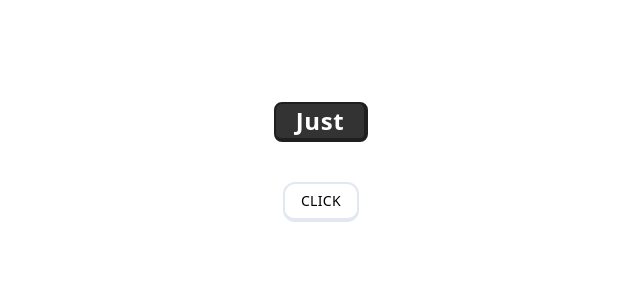
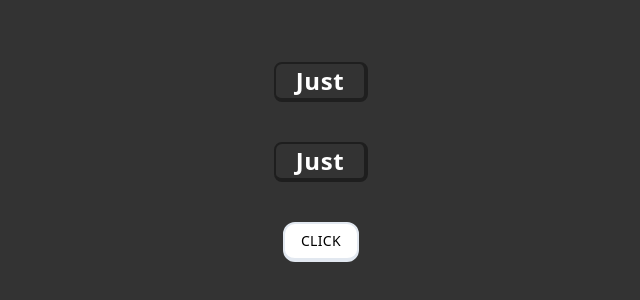
Before and after one commit to pchupchu/playscript-ui-library-v1--pchupchu, a Next.js app: page / in a window 1280 px wide. Shown: the part 238-538 px from the top of the page, without its empty margins (319-959 px from the left). Built offline with nearby package versions, Linux system fonts and the light colour scheme.

Commit message:
Добавлена кнопка с framer-motion

```diff
--- a/app/page.tsx
+++ b/app/page.tsx
@@ -2,18 +2,24 @@
 
 import { Button } from '@/components/ui/button';
 import WordInSentence from '@/components/word-in-sentence';
+import WordInSentenceAnimated from '@/components/word-in-sentence-animated';
 
 import { useState } from 'react';
 
 export default function Home() {
   const [isActive, setIsActive] = useState(false);
-  const [isHovered, setIsHovered] = useState(false);
 
   return (
-    <main className='flex h-screen flex-col items-center justify-center gap-10 bg-white'>
-      <WordInSentence variant='default'>Just</WordInSentence>
+    <main className='flex h-screen flex-col items-center justify-center gap-10 bg-background'>
+      <WordInSentence variant={isActive ? 'active' : 'default'}>
+        Just
+      </WordInSentence>
 
-      <Button onClick={() => setIsHovered(!isHovered)}>Click</Button>
+      <WordInSentenceAnimated condition={isActive} variant='default'>
+        Just
+      </WordInSentenceAnimated>
+
+      <Button onClick={() => setIsActive(!isActive)}>Click</Button>
     </main>
   );
 }
--- /dev/null
+++ b/components/word-in-sentence-animated.tsx
@@ -0,0 +1,63 @@
+import { VariantProps, cva } from 'class-variance-authority';
+import { AnimatePresence, motion } from 'framer-motion';
+
+const wordInSentenceVariants = cva(
+  'flex h-10 px-[20px] py-2.5 tracking-wide items-center justify-center whitespace-nowrap rounded-lg text-2xl font-semibold ring-offset-background transition-colors focus-visible:outline-none focus-visible:ring-2 focus-visible:ring-ring focus-visible:ring-offset-2 disabled:pointer-events-none disabled:opacity-50',
+  {
+    variants: {
+      variant: {
+        default:
+          'bg-background text-white border-border border-2 border-b-4 border-r-4 hover:px-[21px] hover:border-b-2 hover:border-r-2 hover:shadow-primary',
+        active:
+          'bg-background text-white border-primary border-2 hover:px-[21px] hover:shadow-primary',
+      },
+    },
+    defaultVariants: {
+      variant: 'default',
+    },
+  }
+);
+
+const motionVariants = {
+  shadowBorderOff: {
+    border: '2px solid rgb(30, 30, 30)',
+    paddingLeft: '21px',
+    paddingRight: '21px',
+  },
+  shadowBorderOn: {
+    border: '2px solid rgb(30, 30, 30)',
+    borderBottom: '4px solid rgb(30, 30, 30)',
+    borderRight: '4px solid rgb(30, 30, 30)',
+    transition: { type: 'spring' },
+  },
+};
+
+type WordInSentenceVariantsProps = VariantProps<typeof wordInSentenceVariants>;
+
+interface WordInSentenceProps extends WordInSentenceVariantsProps {
+  children: React.ReactNode;
+  onClick?: () => void;
+  condition: boolean;
+}
+
+const WordInSentenceAnimated = ({
+  variant,
+  onClick,
+  children,
+  condition,
+}: WordInSentenceProps) => {
+  return (
+    <AnimatePresence initial={false}>
+      <motion.span
+        initial={'shadowBorderOn'}
+        animate={condition ? 'shadowBorderOff' : 'shadowBorderOn'}
+        variants={motionVariants}
+        onClick={onClick}
+        className={wordInSentenceVariants({ variant })}>
+        {children}
+      </motion.span>
+    </AnimatePresence>
+  );
+};
+
+export default WordInSentenceAnimated;
--- a/components/word-in-sentence.tsx
+++ b/components/word-in-sentence.tsx
@@ -6,8 +6,9 @@ const wordInSentenceVariants = cva(
     variants: {
       variant: {
         default:
-          'bg-background text-white border-border border-2 border-b-4 border-r-[4px] hover:px-[21px] hover:border-b-2 hover:border-r-[2px]',
-        active: '',
+          'bg-background text-white border-border border-2 border-b-4 border-r-[4px] hover:px-[21px] hover:border-b-2 hover:border-r-[2px] hover:shadow-primary',
+        active:
+          'bg-background text-white border-primary border-2 hover:px-[21px] hover:shadow-primary',
       },
     },
     defaultVariants: {
@@ -20,10 +21,19 @@ type WordInSentenceVariantsProps = VariantProps<typeof wordInSentenceVariants>;
 
 interface WordInSentenceProps extends WordInSentenceVariantsProps {
   children: React.ReactNode;
+  onClick?: () => void;
 }
 
-const WordInSentence = ({ variant, children }: WordInSentenceProps) => {
-  return <div className={wordInSentenceVariants({ variant })}>{children}</div>;
+const WordInSentence = ({
+  variant,
+  onClick,
+  children,
+}: WordInSentenceProps) => {
+  return (
+    <span onClick={onClick} className={wordInSentenceVariants({ variant })}>
+      {children}
+    </span>
+  );
 };
 
 export default WordInSentence;
```
